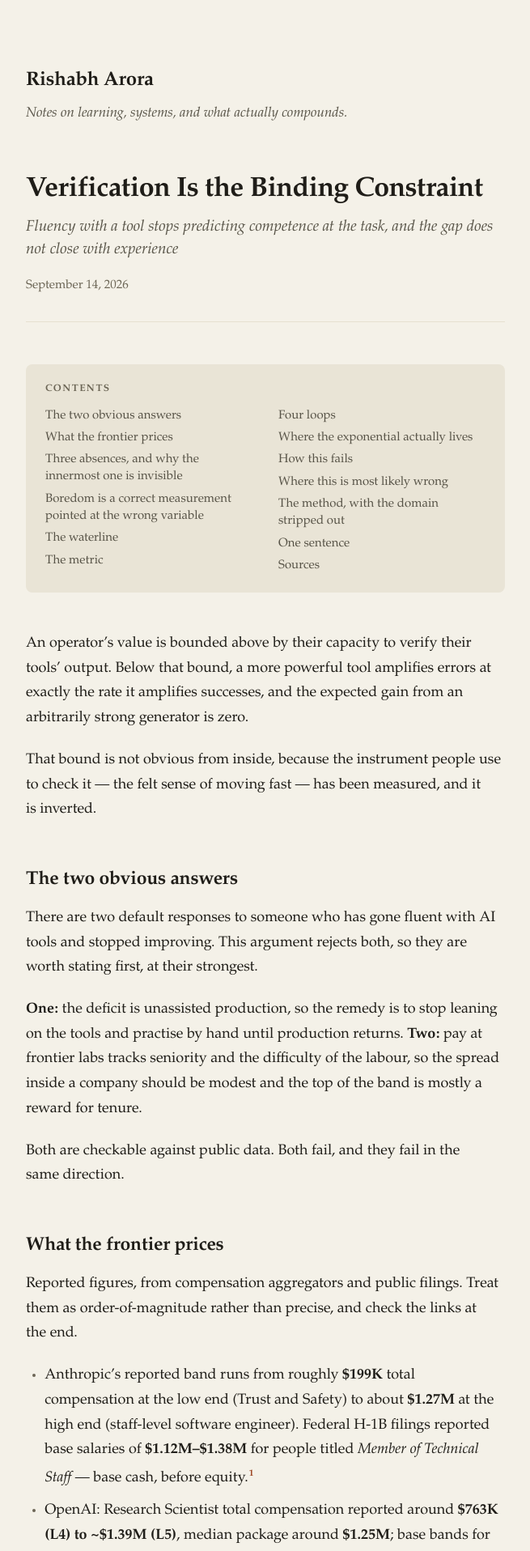
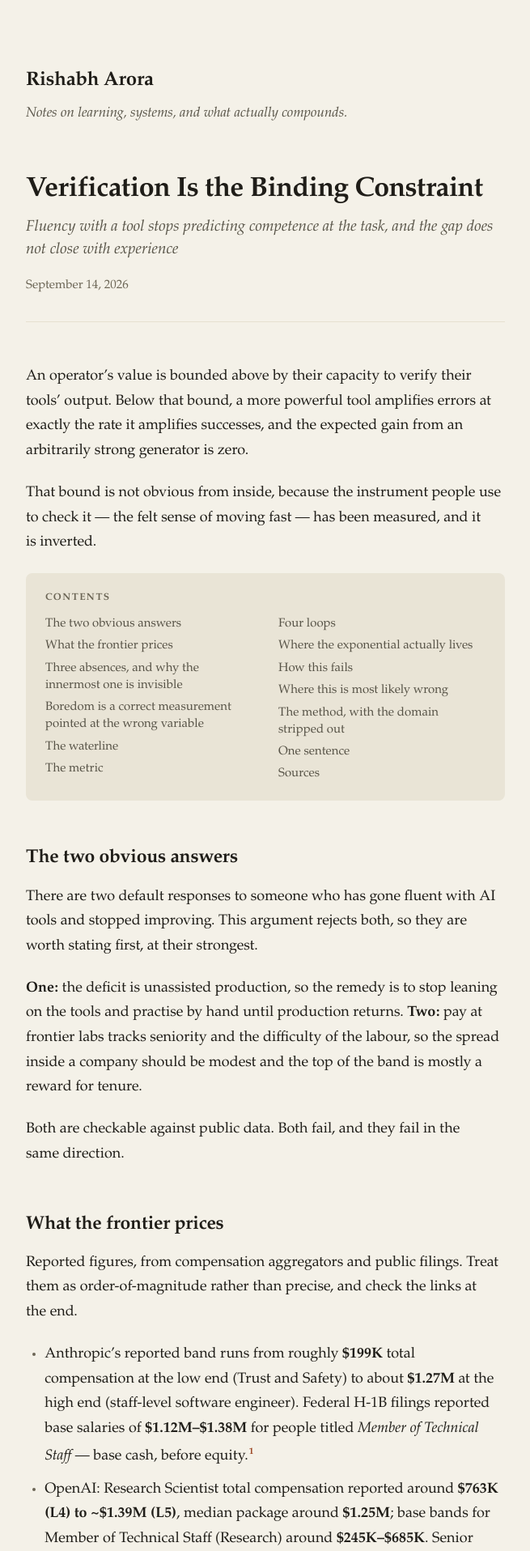
Before and after one commit to rishabharora-kk/blog, a Jekyll site: the page built from _posts/2026-09-14-verification-is-the-binding-constraint.md, in a window 1280 px wide. Shown: the top 1916 px of the page at 81% size, without its empty margins (312-967 px from the left). Built offline with Jekyll 4.4.1, drawn with Linux system fonts in a browser that asks for light colours; part of the change alters nothing that is shown.

Commit message:
Show citations in place, and stop burying the opening claim
Clicking a citation used to cost you your place: jump to the foot of a long
essay, then hunt for the backlink. Hovering or focusing a marker now shows the
note where you are reading, which is what Wikipedia, Distill and the arXiv
HTML renderer settled on. Tap does the same on touch, and a second tap still
follows the link.

Written as progressive enhancement. With JavaScript off nothing is injected
and the markers stay ordinary anchors that jump to the endnote, verified in a
JS-disabled browser. Keyboard focus opens the note, Escape closes it, the
popover flips above the marker when there is no room below, and its width is
clamped so it can never be the thing that makes the page scroll sideways.

Also moves the Contents block below the opening paragraphs. It was sitting
above the first sentence, which put a grey box in front of the one line the
interest principles say has to land first. The claim now opens the piece and
the contents follow it.

No left-hand rail. Rails come from documentation sites, where readers arrive
to look something up; an essay is read start to finish, the rail would compete
with the text the reading-UX principles say must not be competed with, and it
has nowhere to go below about 1200px.

Co-Authored-By: Claude Opus 5 <noreply@anthropic.com>
Claude-Session: https://claude.ai/code/session_01E9PBcGiGQzw9yygd6HtTMm

```diff
--- a/_layouts/post.html
+++ b/_layouts/post.html
@@ -29,6 +29,83 @@ layout: default
 </article>
 
 <script>
+/* Footnote popovers. Progressive enhancement only: with JavaScript off the
+   markers stay ordinary anchors and still jump to the endnote, which is why
+   nothing here rewrites the markup the page shipped with.
+
+   Reading a citation should not cost you your place. Hover or focus on a
+   pointer device, tap on a touch device; Escape or an outside click closes. */
+(function () {
+  var notes = {};
+  document.querySelectorAll('.footnotes li[id]').forEach(function (li) {
+    var c = li.cloneNode(true);
+    c.querySelectorAll('a[role="doc-backlink"]').forEach(function (b) { b.remove(); });
+    notes[li.id] = c.innerHTML.trim();
+  });
+  if (!Object.keys(notes).length) return;
+
+  var pop = document.createElement('div');
+  pop.className = 'fn-pop';
+  pop.setAttribute('role', 'tooltip');
+  pop.hidden = true;
+  document.body.appendChild(pop);
+
+  var open = null;
+
+  function hide() { pop.hidden = true; open = null; }
+
+  function show(link) {
+    var id = decodeURIComponent((link.getAttribute('href') || '').slice(1));
+    if (!notes[id]) return;
+    pop.innerHTML = notes[id];
+    pop.hidden = false;
+    open = link;
+
+    // Measure after paint, then clamp inside the viewport so the popover
+    // never becomes the thing that makes the page scroll sideways.
+    var r = link.getBoundingClientRect();
+    var margin = 12;
+    var w = Math.min(pop.offsetWidth, document.documentElement.clientWidth - margin * 2);
+    pop.style.width = w + 'px';
+    var left = r.left + r.width / 2 - w / 2;
+    left = Math.max(margin, Math.min(left, document.documentElement.clientWidth - w - margin));
+    var top = r.bottom + window.scrollY + 8;
+    // Flip above the marker when there is no room below.
+    if (r.bottom + pop.offsetHeight + 24 > window.innerHeight && r.top > pop.offsetHeight) {
+      top = r.top + window.scrollY - pop.offsetHeight - 8;
+    }
+    pop.style.left = left + 'px';
+    pop.style.top = top + 'px';
+  }
+
+  var fine = window.matchMedia('(hover: hover) and (pointer: fine)').matches;
+
+  document.querySelectorAll('a.footnote').forEach(function (link) {
+    if (fine) {
+      link.addEventListener('mouseenter', function () { show(link); });
+      link.addEventListener('mouseleave', function (e) {
+        if (!pop.contains(e.relatedTarget)) hide();
+      });
+      link.addEventListener('focus', function () { show(link); });
+      link.addEventListener('blur', hide);
+    } else {
+      // Touch: first tap reveals, second follows the link to the endnote.
+      link.addEventListener('click', function (e) {
+        if (open !== link) { e.preventDefault(); show(link); }
+      });
+    }
+  });
+
+  pop.addEventListener('mouseleave', hide);
+  document.addEventListener('keydown', function (e) { if (e.key === 'Escape') hide(); });
+  document.addEventListener('click', function (e) {
+    if (open && !pop.contains(e.target) && e.target !== open) hide();
+  });
+  window.addEventListener('resize', hide);
+})();
+</script>
+
+<script>
 /* Let wide tables scroll on their own instead of breaking the page. */
 document.querySelectorAll('.prose table').forEach(function (t) {
   if (t.parentElement.classList.contains('table-scroll')) return;
--- a/_posts/2026-09-14-verification-is-the-binding-constraint.md
+++ b/_posts/2026-09-14-verification-is-the-binding-constraint.md
@@ -10,16 +10,16 @@ summary: >-
   a working day generated any learning at all.
 ---
 
+An operator's value is bounded above by their capacity to verify their tools' output. Below that bound, a more powerful tool amplifies errors at exactly the rate it amplifies successes, and the expected gain from an arbitrarily strong generator is zero.
+
+That bound is not obvious from inside, because the instrument people use to check it — the felt sense of moving fast — has been measured, and it is inverted.
+
 <nav class="toc" markdown="1">
 #### Contents
 {:.no_toc}
 * placeholder
 {:toc}
 </nav>
-
-An operator's value is bounded above by their capacity to verify their tools' output. Below that bound, a more powerful tool amplifies errors at exactly the rate it amplifies successes, and the expected gain from an arbitrarily strong generator is zero.
-
-That bound is not obvious from inside, because the instrument people use to check it — the felt sense of moving fast — has been measured, and it is inverted.
 
 ## The two obvious answers
 
--- a/assets/css/main.css
+++ b/assets/css/main.css
@@ -510,3 +510,37 @@ a:hover { color: var(--accent); text-decoration-color: currentColor; }
   .toc { background: none; border: 1px solid #bbb; }
   .prose a.footnote { color: #000; }
 }
+
+/* --- footnote popover ------------------------------------------ */
+
+/* Shown on hover/focus/tap by the script in the post layout. Without
+   JavaScript it never appears and the markers behave as plain anchors. */
+.fn-pop {
+  position: absolute;
+  z-index: 20;
+  max-width: 30rem;
+  width: max-content;
+  padding: 0.85rem 1rem;
+  background: var(--raised);
+  border: 1px solid var(--rule);
+  border-radius: 8px;
+  box-shadow: 0 6px 24px rgba(0, 0, 0, 0.10), 0 1px 2px rgba(0, 0, 0, 0.06);
+  font-size: 0.9375rem;
+  line-height: 1.55;
+  color: var(--ink);
+}
+.fn-pop p { margin: 0; }
+.fn-pop a { color: var(--accent); }
+
+@media (prefers-color-scheme: dark) {
+  :root:not([data-theme="light"]) .fn-pop {
+    box-shadow: 0 6px 24px rgba(0, 0, 0, 0.5), 0 1px 2px rgba(0, 0, 0, 0.4);
+  }
+}
+
+/* The jump is the fallback, so make it land gently rather than teleport. */
+@media (prefers-reduced-motion: no-preference) {
+  html { scroll-behavior: smooth; }
+}
+
+@media print { .fn-pop { display: none; } }
```
